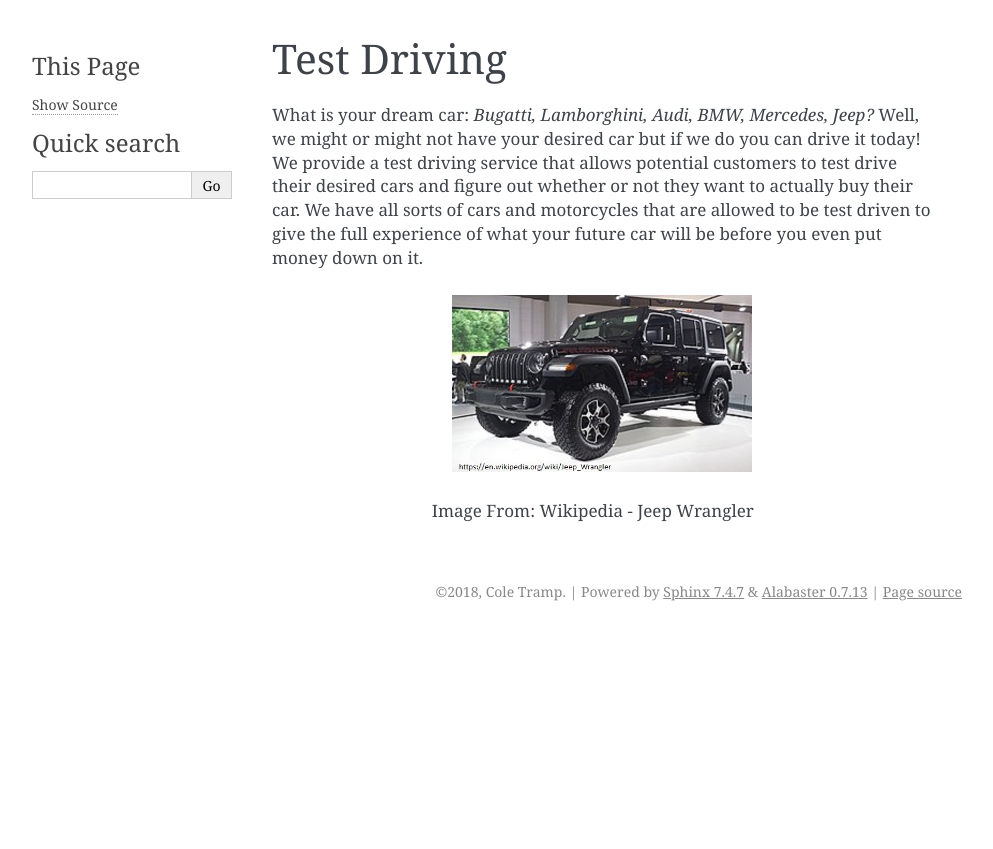
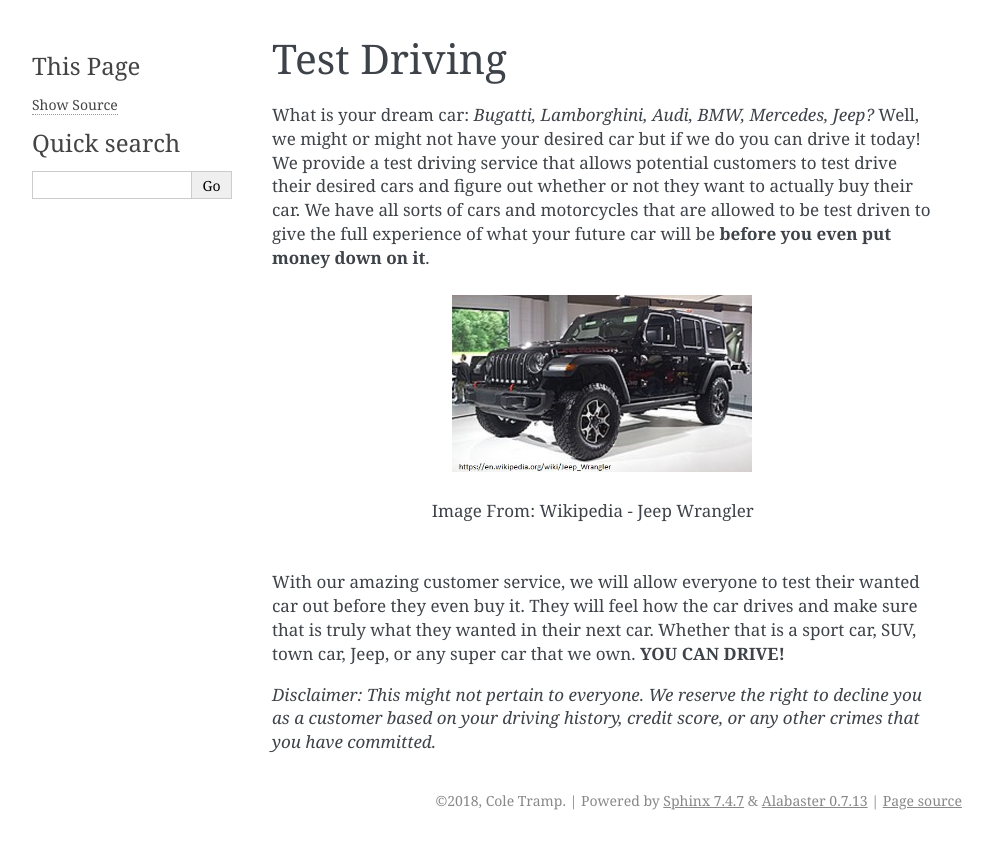
Before and after one commit to coletramp/car_dealership, a Sphinx documentation site: the page built from source/test_driving/test_driving.rst, in a window 1280 px wide. Shown: the top 849 px of the page, without its empty margins (148-1141 px from the left). Built offline with Sphinx 7.4.7, drawn with Linux system fonts in a browser that asks for light colours.

Commit message:
everything is done -Riley

```diff
--- a/source/test_driving/test_driving.rst
+++ b/source/test_driving/test_driving.rst
@@ -6,8 +6,8 @@
 We provide a test driving service that allows potential customers to test drive
 their desired cars and figure out whether or not they want to actually buy their
 car.  We have all sorts of cars and motorcycles that are allowed to be test
-driven to give the full experience of what your future car will be before you
-even put money down on it.
+driven to give the full experience of what your future car will be **before you
+even put money down on it**.
 
 .. figure:: wrangler.jpg
    :width: 300px
@@ -16,3 +16,12 @@
    :figclass: align-center
 
    Image From: Wikipedia - Jeep Wrangler
+
+With our amazing customer service, we will allow everyone to test their wanted
+car out before they even buy it.  They will feel how the car drives and make
+sure that is truly what they wanted in their next car.  Whether that is a
+sport car, SUV, town car, Jeep, or any super car that we own. **YOU CAN DRIVE!**
+
+*Disclaimer: This might not pertain to everyone.  We reserve the right to
+decline you as a customer based on your driving history, credit score, or any
+other crimes that you have committed.*
```
Also changed, not shown: source/paintshop/paintshop.rst (+13 -0 lines), source/speakers/speakers.rst (+8 -0 lines), source/subwoofers/subwoofers.rst (+8 -0 lines).
